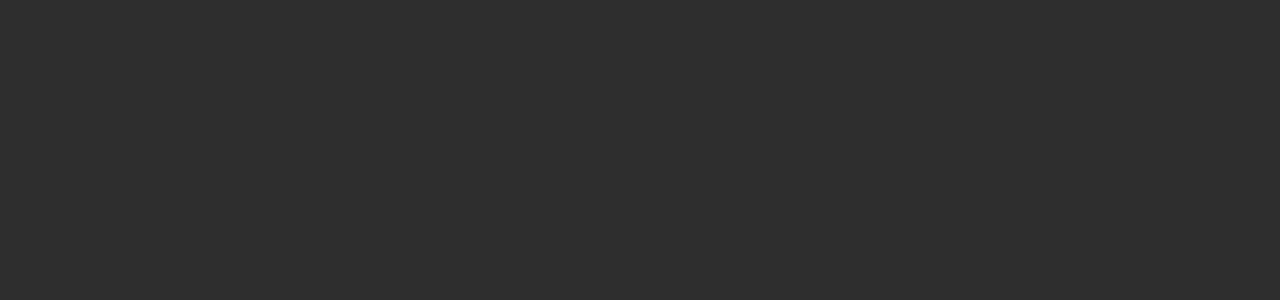
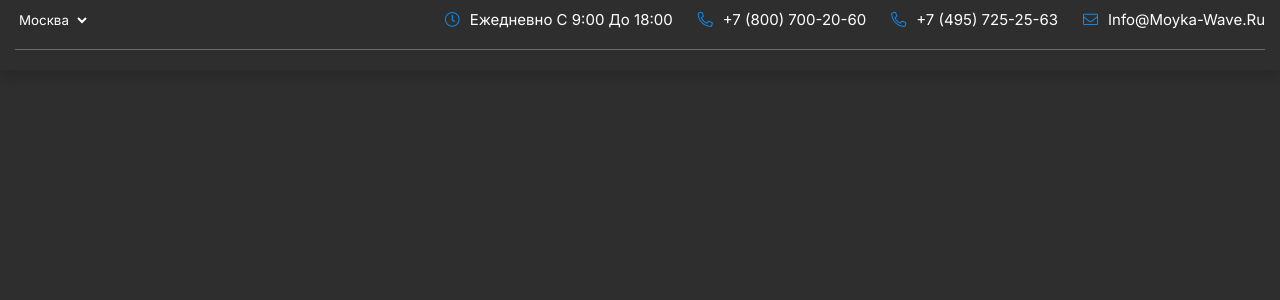
Before and after one commit to rxfr-dvpr/Wave-S, a Vue app: page / in a window 1280 px wide. Shown: the top 300 px of the page. Built offline with nearby package versions, Linux system fonts and the light colour scheme.

Commit message:
nav stylize started

```diff
--- a/src/assets/scss/main.scss
+++ b/src/assets/scss/main.scss
@@ -1,12 +1,28 @@
+@import url('https://fonts.googleapis.com/css2?family=Inter:wght@100;200;300;400;500;600;700;800;900&display=swap');
+
+$font: 'Inter', sans-serif;
+
+
+:root {
+    --bg-color: #2E2E2E;
+    --main-blue: #0C91FC;
+    --primary-color: #FFF;
+    --main-dark-blue: #013A51;
+}
+
 * {
     margin: 0;
     padding: 0;
     box-sizing: border-box;
+    font-family: $font;
+    color: var(--primary-color);
+    transition: .3s;
+    -webkit-transition: .3s;
+    -moz-transition: .3s;
+    -ms-transition: .3s;
+    -o-transition: .3s;
 }
 
-:root {
-    --bg-color: #2E2E2E;
-}
 
 a {
     text-decoration: none;
@@ -37,3 +53,9 @@ html {
     display: flex;
     align-items: center;
 }
+
+.nav__contact-links-item {
+    .item-icon i {
+        color: var(--main-blue);
+    }
+}
--- a/src/components/Nav.vue
+++ b/src/components/Nav.vue
@@ -1,15 +1,116 @@
 <template>
+  <nav class="nav">
+    <div class="container">
+        <div class="row">
+            <div class="nav__contacts">
+                <select class="location__dropdown">
+                    <option :value="option.name"  v-for="(option, id) in store.topContacts.countries" :key="id">
+                        {{ option.name }}
+                    </option>
+                </select>
 
+                <div class="nav__contact-links">
+                    <a :href="item.url" class="nav__contact-links-item"
+                    v-for="(item, idd) in store.topContacts.contactInfo" :key="idd">
+                        <span class="item-icon" v-html="item.icon"></span>
+                        {{ item.info }}
+                    </a>
+                </div>
+            </div>
+
+            <span class="nav-line"></span>
+
+            <div class="nav__content">
+
+            </div>
+        </div>
+    </div>
+  </nav>
 </template>
 
 <script>
 
+import { navStore } from '@/stores/navStore';
+
 export default {
-    name: 'Nav'
+    name: 'Nav',
+    data() {
+        return {
+            store: navStore()
+        }
+    }
 }
 
 </script>
 
 <style lang="scss" scoped>
 
+.nav {
+    width: 100%;
+    background: var(--bg-color);
+    padding-top: 10px;
+    box-shadow: 0 10px 10px rgba($color: #000000, $alpha: .1);
+    position: sticky;
+    top: 0;
+    left: 0;
+
+    .row {
+        flex-direction: column;
+        row-gap: 20px;
+    }
+
+    &__contacts {
+        width: 100%;
+        display: flex;
+        justify-content: space-between;
+        align-items: center;
+        gap: 35px;
+        flex-wrap: wrap;
+
+        .location__dropdown {
+            background: transparent;
+            border: 0;
+            outline: none;
+            text-transform: capitalize;
+            cursor: pointer;
+
+            option {
+                background: var(--bg-color);
+                font-size: 14px;
+
+                &:hover {
+                    color: red;
+                }
+            }
+        }
+    }
+
+    &__contact-links {
+        max-width: max-content;
+        width: 100%;
+        display: flex;
+        gap: 25px;
+        align-items: center;
+
+        &-item {
+            text-transform: capitalize;
+            font-size: 15px;
+            display: flex;
+            align-items: center;
+            column-gap: 10px;
+            transition: .4s;
+
+            &:hover {
+                color: var(--main-blue);
+            }
+        }
+    }
+
+    &-line {
+        width: 100%;
+        height: 1px;
+        background: rgba(255, 255, 255, 0.29);
+    }
+}
+
 </style>
--- a/src/stores/navStore.js
+++ b/src/stores/navStore.js
@@ -2,6 +2,38 @@ import { defineStore } from "pinia";
 
 export const navStore = defineStore('Nav Store', {
     state: () => ({
+        topContacts: {
+            countries: [
+                {
+                    name: 'москва'
+                },
+                {
+                    name: 'ташкент'
+                },
+            ],
+            contactInfo: [
+                {
+                    info: 'Ежедневно с 9:00 до 18:00',
+                    icon: '<i class="fal fa-clock"></i>',
+                    url: '/'
+                },
+                {
+                    info: '+7 (800) 700-20-60',
+                    icon: '<i class="fal fa-phone-alt"></i>',
+                    url: 'tel:+7(800)700-20-60'
+                },
+                {
+                    info: '+7 (495) 725-25-63',
+                    icon: '<i class="fal fa-phone-alt"></i>',
+                    url: 'tel:+7 (495) 725-25-63'
+                },
+                {
+                    info: 'info@moyka-wave.ru',
+                    icon: '<i class="fal fa-envelope"></i>',
+                    url: '/'
+                }
+            ]
+        },
         link: {
             name: 'Оборудование',
             url: 'catalog'
@@ -24,15 +56,6 @@ export const navStore = defineStore('Nav Store', {
                 url: '#'
             },
         ],
-        topContacts: {
-            countries: [
-                {
-                    name: 'москва'
-                },
-                {
-                    name: 'ташкент'
-                },
-            ]
-        }
+
     })
 })
--- a/src/views/HomeView.vue
+++ b/src/views/HomeView.vue
@@ -1,11 +1,15 @@
 <template>
-  <div></div>
+  <Nav/>
 </template>
 
 <script>
+import Nav from '@/components/Nav.vue'
 
 export default {
-  name: 'Home View'
+  name: 'Home View',
+  components: {
+    Nav
+  }
 }
 
 </script>
```
